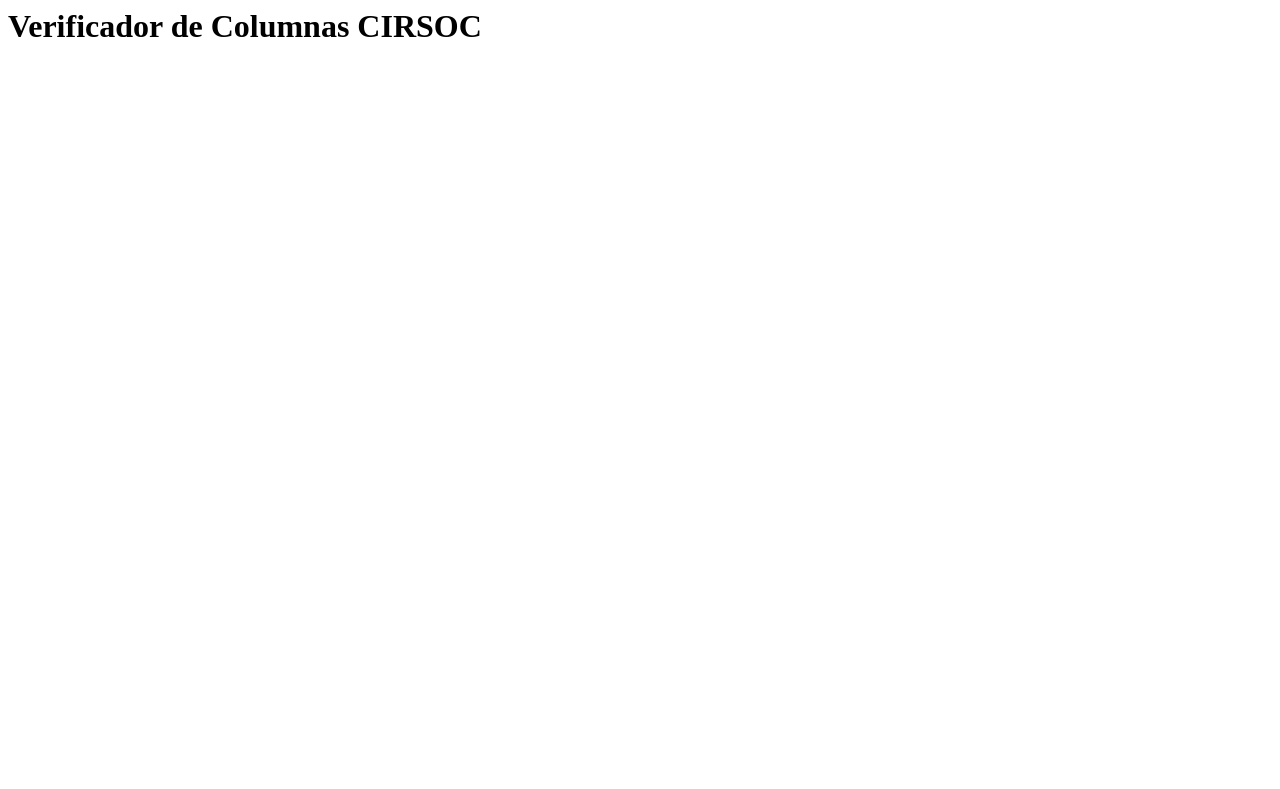
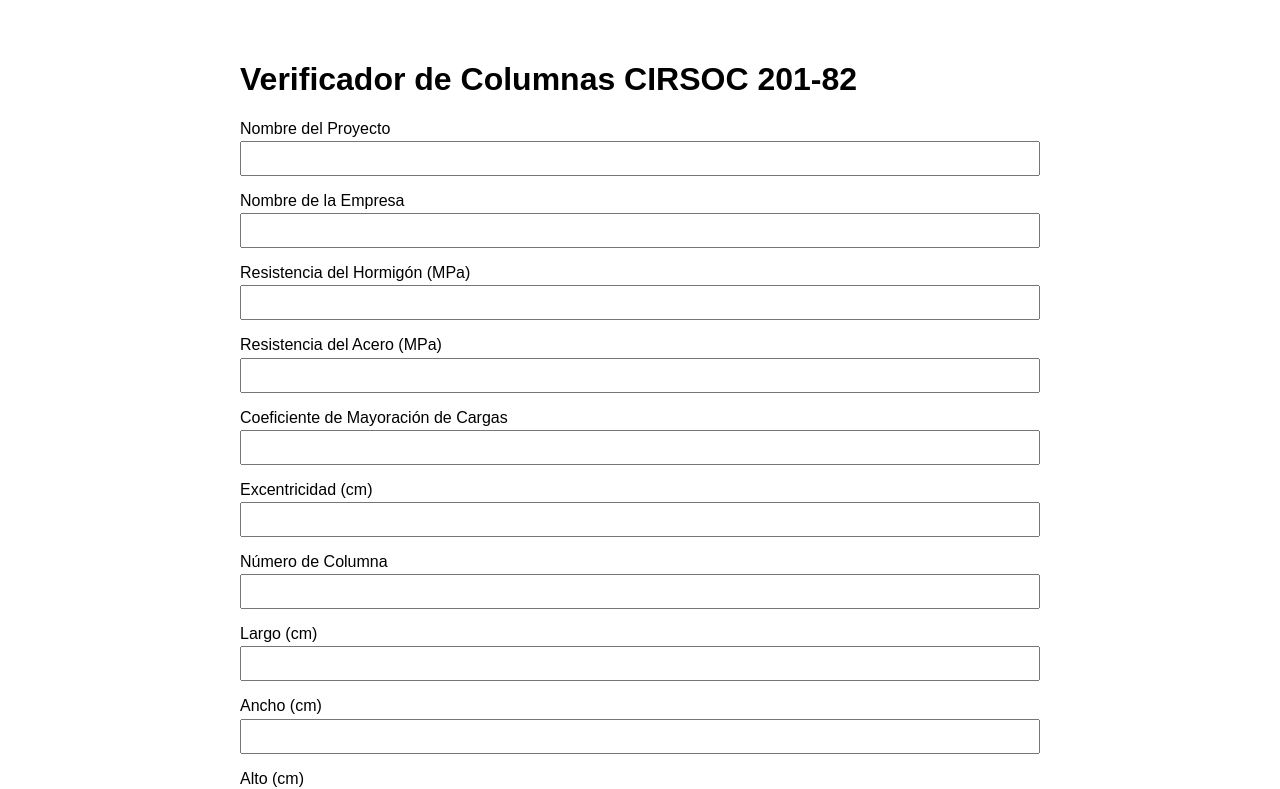
Before and after one commit to bfreccero20/Verificacion-de-Columna---Cirsoc-201-82, a React (Vite) app in the folder frontend/: page / in a window 1280 px wide. Shown: the top 789 px of the page. Built offline with nearby package versions, Linux system fonts and the light colour scheme.

Commit message:
Update App.jsx

```diff
--- a/frontend/src/App.jsx
+++ b/frontend/src/App.jsx
@@ -1,3 +1,101 @@
+
+import React, { useState } from 'react';
+
 export default function App() {
-  return <h1>Verificador de Columnas CIRSOC</h1>
+  const [formData, setFormData] = useState({
+    proyecto: '',
+    empresa: '',
+    resistenciaHormigon: '',
+    resistenciaAcero: '',
+    coefMayCarga: '',
+    excentricidad: '',
+    numeroColumna: '',
+    largo: '',
+    ancho: '',
+    alto: '',
+    recubrimiento: '',
+    momentoX: '',
+    momentoY: '',
+    coefPandeo: '',
+    cargaAxial: ''
+  });
+
+  const [mensaje, setMensaje] = useState('');
+  const [enviando, setEnviando] = useState(false);
+
+  const handleChange = (e) => {
+    const { name, value } = e.target;
+    setFormData({ ...formData, [name]: value });
+  };
+
+  const handleSubmit = async (e) => {
+    e.preventDefault();
+    setEnviando(true);
+    setMensaje('Procesando...');
+
+    try {
+      const response = await fetch("https://cirsoc-backend.onrender.com/api/verificar", {
+        method: "POST",
+        headers: { "Content-Type": "application/json" },
+        body: JSON.stringify(formData)
+      });
+
+      if (!response.ok) throw new Error("Error en el servidor");
+
+      const blob = await response.blob();
+      const url = window.URL.createObjectURL(blob);
+      const link = document.createElement("a");
+      link.href = url;
+      link.download = "Informe-Columna.docx";
+      document.body.appendChild(link);
+      link.click();
+      link.remove();
+      setMensaje("✅ Informe generado correctamente");
+    } catch (error) {
+      setMensaje("❌ Error al generar el informe");
+    } finally {
+      setEnviando(false);
+    }
+  };
+
+  return (
+    <div style={{ padding: "2rem", fontFamily: "sans-serif", maxWidth: "800px", margin: "0 auto" }}>
+      <h1>Verificador de Columnas CIRSOC 201-82</h1>
+      <form onSubmit={handleSubmit} style={{ display: "grid", gap: "1rem" }}>
+        {[
+          { label: "Nombre del Proyecto", name: "proyecto" },
+          { label: "Nombre de la Empresa", name: "empresa" },
+          { label: "Resistencia del Hormigón (MPa)", name: "resistenciaHormigon" },
+          { label: "Resistencia del Acero (MPa)", name: "resistenciaAcero" },
+          { label: "Coeficiente de Mayoración de Cargas", name: "coefMayCarga" },
+          { label: "Excentricidad (cm)", name: "excentricidad" },
+          { label: "Número de Columna", name: "numeroColumna" },
+          { label: "Largo (cm)", name: "largo" },
+          { label: "Ancho (cm)", name: "ancho" },
+          { label: "Alto (cm)", name: "alto" },
+          { label: "Recubrimiento (cm)", name: "recubrimiento" },
+          { label: "Momento en X (kg·cm)", name: "momentoX" },
+          { label: "Momento en Y (kg·cm)", name: "momentoY" },
+          { label: "Coeficiente de Pandeo", name: "coefPandeo" },
+          { label: "Carga Axial (kg)", name: "cargaAxial" }
+        ].map(({ label, name }) => (
+          <label key={name}>
+            {label}
+            <input
+              type="text"
+              name={name}
+              value={formData[name]}
+              onChange={handleChange}
+              required
+              style={{ width: "100%", padding: "0.5rem", marginTop: "0.2rem" }}
+            />
+          </label>
+        ))}
+        <button type="submit" disabled={enviando} style={{ padding: "0.75rem", fontWeight: "bold" }}>
+          {enviando ? "Generando..." : "Generar Informe"}
+        </button>
+      </form>
+      <p style={{ marginTop: "1rem" }}>{mensaje}</p>
+    </div>
+  );
 }
```
